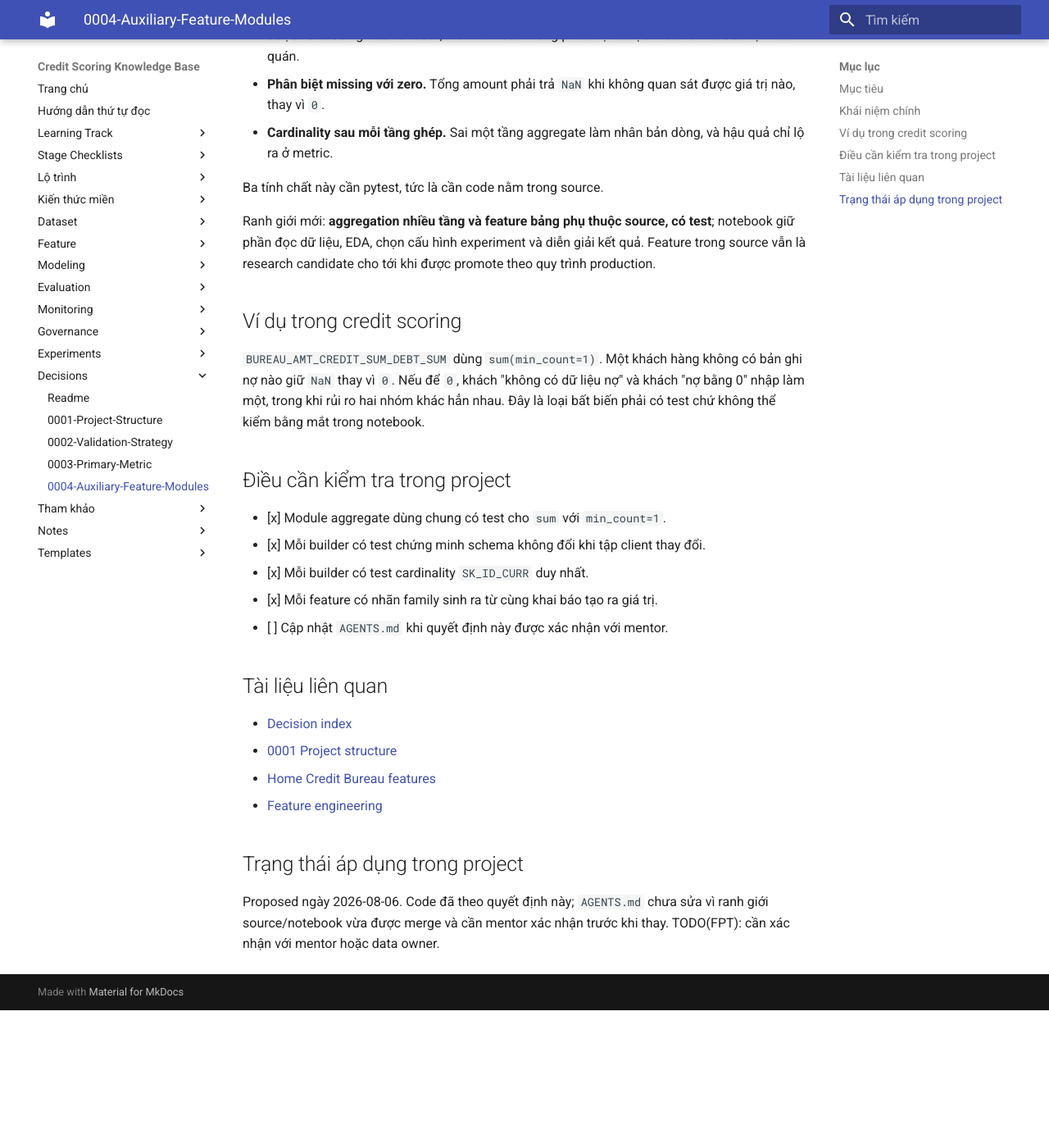
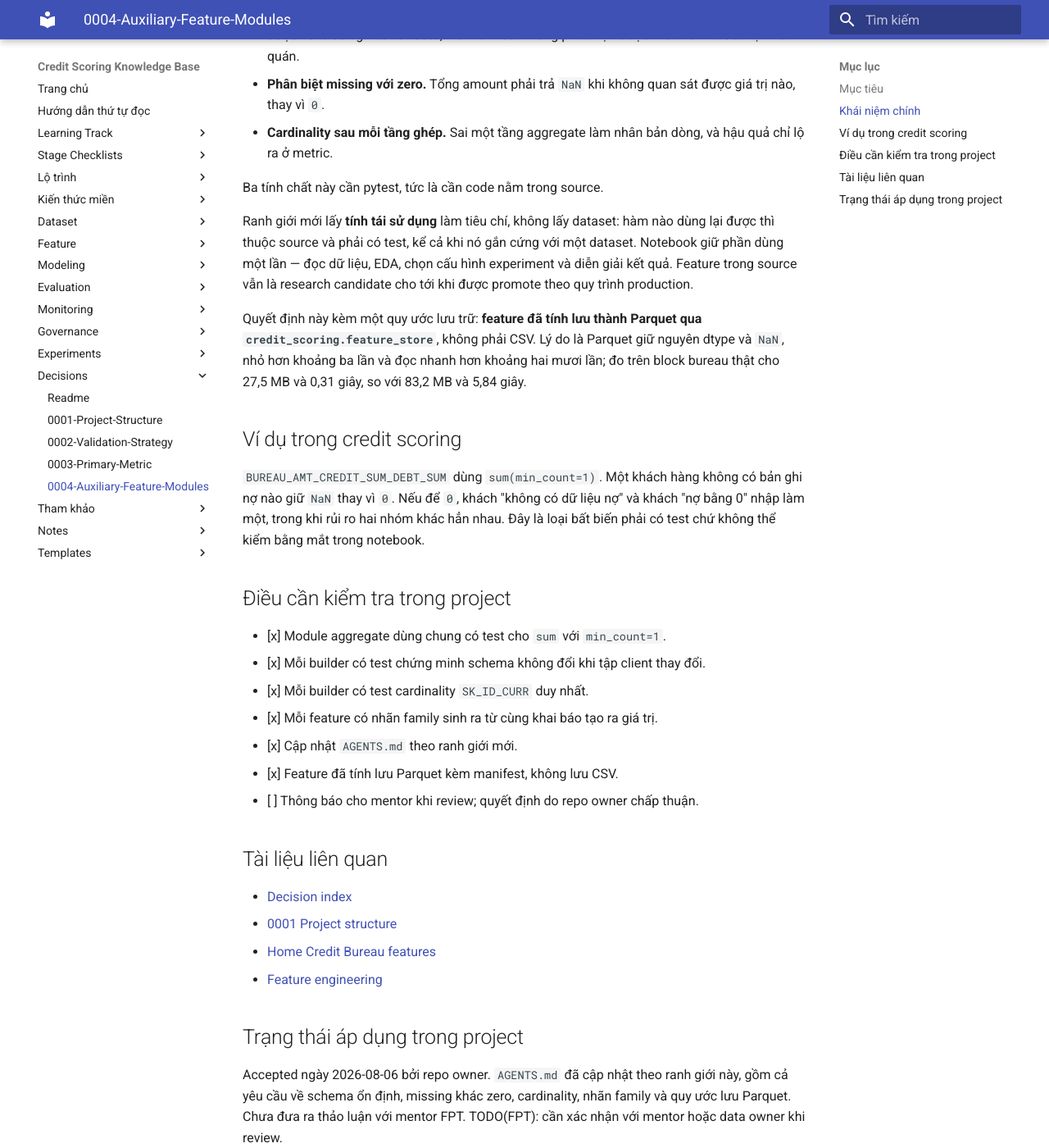
Before and after one commit to ManhTanTran/Qaci-datascience, an MkDocs documentation site: the page built from docs/decisions/0004-auxiliary-feature-modules-in-source.md, in a window 1280 px wide and 1400 px high, scrolled down 672 px. Shown: the whole window at 82% size. Built offline with MkDocs 1.6.1 and Material for MkDocs 9.7.7, drawn with Linux system fonts in a browser that asks for light colours; before the commit the page ends 1904 px from its top, so only the background shows below that.

Commit message:
docs: rewrite the source/notebook boundary around reuse and Parquet
The boundary now keys on reusability rather than on dataset: a function
that more than one notebook or experiment calls belongs in source with
tests, even when it is specific to Home Credit. Notebooks keep the
single-use work — loading, EDA, choosing an experiment configuration and
interpreting results.

Adds the requirements that make feature code in source trustworthy, each
one taken from a defect found while porting the auxiliary-table modules:
output schema must be a function of the code rather than of the data,
amount totals must keep NaN distinct from zero, cardinality must be
checked after every join and aggregate, family labels must be declared
alongside the values they describe, and feature names must avoid the
characters LightGBM rejects.

Records the storage convention: computed features are stored as Parquet
blocks through credit_scoring.feature_store, with builder_version bumped
whenever a formula changes. A stale cache returns values from the
previous formula with no failure signal, so the version check is the only
thing standing between a changed formula and silently wrong results.

ADR-0004 moves to Accepted, approved by the repo owner; mentor review is
still outstanding.

Co-Authored-By: Claude Opus 5 <noreply@anthropic.com>

```diff
--- a/docs/decisions/0004-auxiliary-feature-modules-in-source.md
+++ b/docs/decisions/0004-auxiliary-feature-modules-in-source.md
@@ -29,10 +29,16 @@ không thể bảo đảm bằng một cell assertion trong notebook:
 
 Ba tính chất này cần pytest, tức là cần code nằm trong source.
 
-Ranh giới mới: **aggregation nhiều tầng và feature bảng phụ thuộc source, có
-test**; notebook giữ phần đọc dữ liệu, EDA, chọn cấu hình experiment và diễn giải
-kết quả. Feature trong source vẫn là research candidate cho tới khi được promote
-theo quy trình production.
+Ranh giới mới lấy **tính tái sử dụng** làm tiêu chí, không lấy dataset: hàm nào
+dùng lại được thì thuộc source và phải có test, kể cả khi nó gắn cứng với một
+dataset. Notebook giữ phần dùng một lần — đọc dữ liệu, EDA, chọn cấu hình
+experiment và diễn giải kết quả. Feature trong source vẫn là research candidate
+cho tới khi được promote theo quy trình production.
+
+Quyết định này kèm một quy ước lưu trữ: **feature đã tính lưu thành Parquet qua
+`credit_scoring.feature_store`**, không phải CSV. Lý do là Parquet giữ nguyên
+dtype và `NaN`, nhỏ hơn khoảng ba lần và đọc nhanh hơn khoảng hai mươi lần; đo
+trên block bureau thật cho 27,5 MB và 0,31 giây, so với 83,2 MB và 5,84 giây.
 
 ## Ví dụ trong credit scoring
 
@@ -47,7 +53,9 @@ loại bất biến phải có test chứ không thể kiểm bằng mắt trong
 - [x] Mỗi builder có test chứng minh schema không đổi khi tập client thay đổi.
 - [x] Mỗi builder có test cardinality `SK_ID_CURR` duy nhất.
 - [x] Mỗi feature có nhãn family sinh ra từ cùng khai báo tạo ra giá trị.
-- [ ] Cập nhật `AGENTS.md` khi quyết định này được xác nhận với mentor.
+- [x] Cập nhật `AGENTS.md` theo ranh giới mới.
+- [x] Feature đã tính lưu Parquet kèm manifest, không lưu CSV.
+- [ ] Thông báo cho mentor khi review; quyết định do repo owner chấp thuận.
 
 ## Tài liệu liên quan
 
@@ -58,6 +66,7 @@ loại bất biến phải có test chứ không thể kiểm bằng mắt trong
 
 ## Trạng thái áp dụng trong project
 
-Proposed ngày 2026-08-06. Code đã theo quyết định này; `AGENTS.md` chưa sửa vì
-ranh giới source/notebook vừa được merge và cần mentor xác nhận trước khi thay.
-TODO(FPT): cần xác nhận với mentor hoặc data owner.
+Accepted ngày 2026-08-06 bởi repo owner. `AGENTS.md` đã cập nhật theo ranh giới
+này, gồm cả yêu cầu về schema ổn định, missing khác zero, cardinality, nhãn family
+và quy ước lưu Parquet. Chưa đưa ra thảo luận với mentor FPT.
+TODO(FPT): cần xác nhận với mentor hoặc data owner khi review.
```
Also changed, not shown: AGENTS.md (+51 -21 lines).
